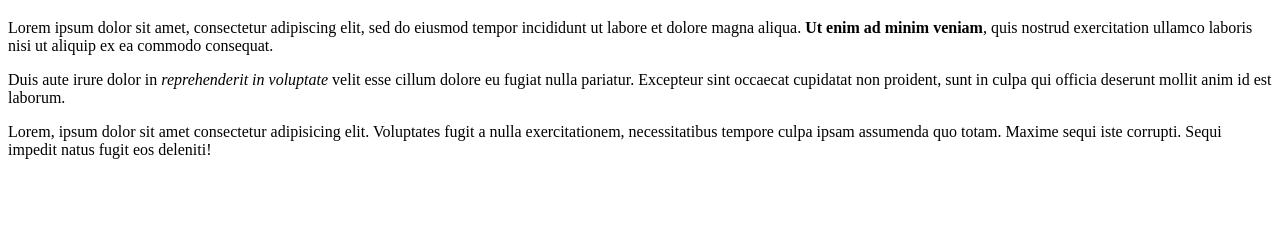
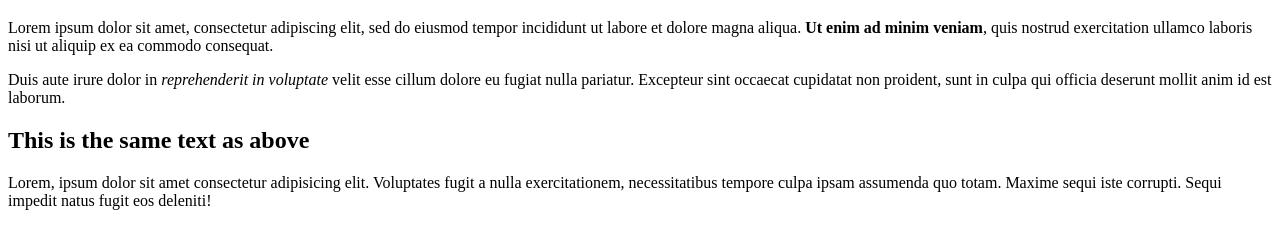
Before and after one commit to stussbot/odin_html2, a plain HTML site: page glob.html in a window 1280 px wide. Shown: the part 61-310 px from the top of the page. Drawn offline with Linux system fonts and the light colour scheme.

Commit message:
added another header for the 2nd paragraph

```diff
--- a/glob.html
+++ b/glob.html
@@ -11,6 +11,8 @@
 
         <p>Duis aute irure dolor in <em>reprehenderit in voluptate</em> velit esse cillum dolore eu fugiat nulla pariatur. Excepteur sint occaecat cupidatat non proident, sunt in culpa qui officia deserunt mollit anim id est laborum.</p>
 
+        <h2>This is the same text as above</h2>
+
         <p>Lorem, ipsum dolor sit amet consectetur adipisicing elit. Voluptates fugit a nulla exercitationem, necessitatibus tempore culpa ipsam assumenda quo totam. Maxime sequi iste corrupti. Sequi impedit natus fugit eos deleniti!</p>
     </body>
 </html>
```
